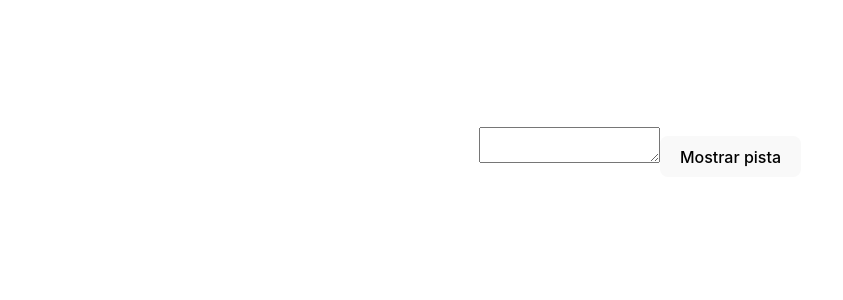
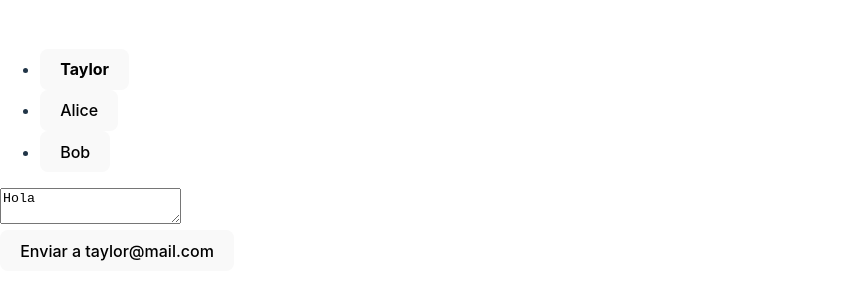
Before and after one commit to danyhoshi/stateTest, a React (Vite) app: page / in a window 1280 px wide. Shown: the part 248-548 px from the top of the page, without its empty margins (0-843 px from the left). Built offline with nearby package versions, Linux system fonts and the light colour scheme.

Commit message:
Use useReducer

```diff
--- a/src/App.jsx
+++ b/src/App.jsx
@@ -1,40 +1,31 @@
-import { useState } from "react";
-import { initialLetters as letters } from "./dataLetter.js";
-import Letter from "./Letter.jsx";
-import "./App.css";
+import { useReducer } from "react";
+import Chat from "./Chat";
+import ContactList from "./ContactList";
+import { initialState, messengerReducer } from "./messengerReducer";
 
-export default function App() {
-  const [showHint, setShowHint] = useState(false);
+export default function Messenger() {
+  const [state, dispatch] = useReducer(messengerReducer, initialState);
+  const message = state.message;
+  const contact = contacts.find((c) => c.id === state.selectedId);
   return (
     <div>
-      {showHint && (
-        <p>
-          <i>Pista: ¿Tu ciudad favorita?</i>
-        </p>
-      )}
-      <Form />
-      {showHint ? (
-        <button
-          onClick={() => {
-            setShowHint(false);
-          }}
-        >
-          Ocultar pista
-        </button>
-      ) : (
-        <button
-          onClick={() => {
-            setShowHint(true);
-          }}
-        >
-          Mostrar pista
-        </button>
-      )}
+      <ContactList
+        contacts={contacts}
+        selectedId={state.selectedId}
+        dispatch={dispatch}
+      />
+      <Chat
+        key={contact.id}
+        message={message}
+        contact={contact}
+        dispatch={dispatch}
+      />
     </div>
   );
 }
 
-function Form() {
-  const [text, setText] = useState("");
-  return <textarea value={text} onChange={(e) => setText(e.target.value)} />;
-}
+const contacts = [
+  { id: 0, name: "Taylor", email: "taylor@mail.com" },
+  { id: 1, name: "Alice", email: "alice@mail.com" },
+  { id: 2, name: "Bob", email: "bob@mail.com" },
+];
--- /dev/null
+++ b/src/Chat.jsx
@@ -0,0 +1,34 @@
+import { useState } from "react";
+
+export default function Chat({ contact, message, dispatch }) {
+  return (
+    <section className="chat">
+      <textarea
+        value={message[contact.id]}
+        placeholder={"Chatear con " + contact.name}
+        onChange={(e) => {
+          // TODO: Despachar edited_message
+          dispatch({
+            type: "edited_message",
+            contactId: contact.id,
+            message: e.target.value,
+          });
+          // (Lee el valor del input en e.target.value)
+        }}
+      />
+      <br />
+      <button
+        onClick={() => {
+          alert(`Enviando "${message[contact.id]}" a ${contact.email}`);
+          dispatch({
+            type: "sent_message",
+            contactId: contact.id,
+            message: "",
+          });
+        }}
+      >
+        Enviar a {contact.email}
+      </button>
+    </section>
+  );
+}
--- /dev/null
+++ b/src/ContactList.jsx
@@ -0,0 +1,24 @@
+import { useReducer } from "react";
+
+export default function ContactList({ contacts, selectedId, dispatch }) {
+  return (
+    <section className="contact-list">
+      <ul>
+        {contacts.map((contact) => (
+          <li key={contact.id}>
+            <button
+              onClick={() => {
+                dispatch({
+                  type: "changed_selection",
+                  contactId: contact.id,
+                });
+              }}
+            >
+              {selectedId === contact.id ? <b>{contact.name}</b> : contact.name}
+            </button>
+          </li>
+        ))}
+      </ul>
+    </section>
+  );
+}
--- /dev/null
+++ b/src/messengerReducer.jsx
@@ -0,0 +1,34 @@
+export const initialState = {
+  selectedId: 0,
+  message: ["Hola", "", ""],
+};
+
+export function messengerReducer(state, action) {
+  switch (action.type) {
+    case "changed_selection": {
+      return {
+        ...state,
+        selectedId: action.contactId,
+      };
+    }
+    case "edited_message": {
+      return {
+        ...state,
+        message: state.message.map((m, ii) =>
+          ii === action.contactId ? action.message : m
+        ),
+      };
+    }
+    case "sent_message": {
+      return {
+        ...state,
+        message: state.message.map((m, ii) =>
+          ii === action.contactId ? "" : m
+        ),
+      };
+    }
+    default: {
+      throw Error("Unknown action: " + action.type);
+    }
+  }
+}
```
